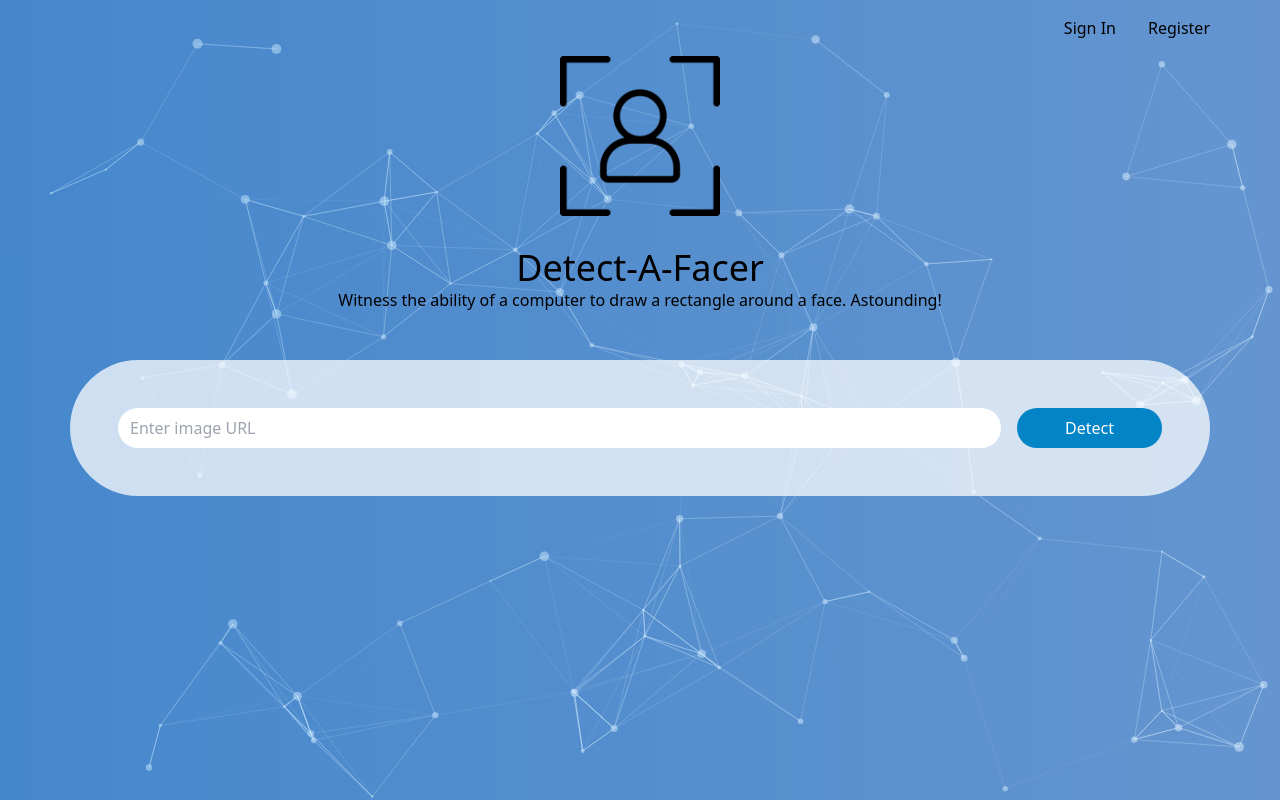
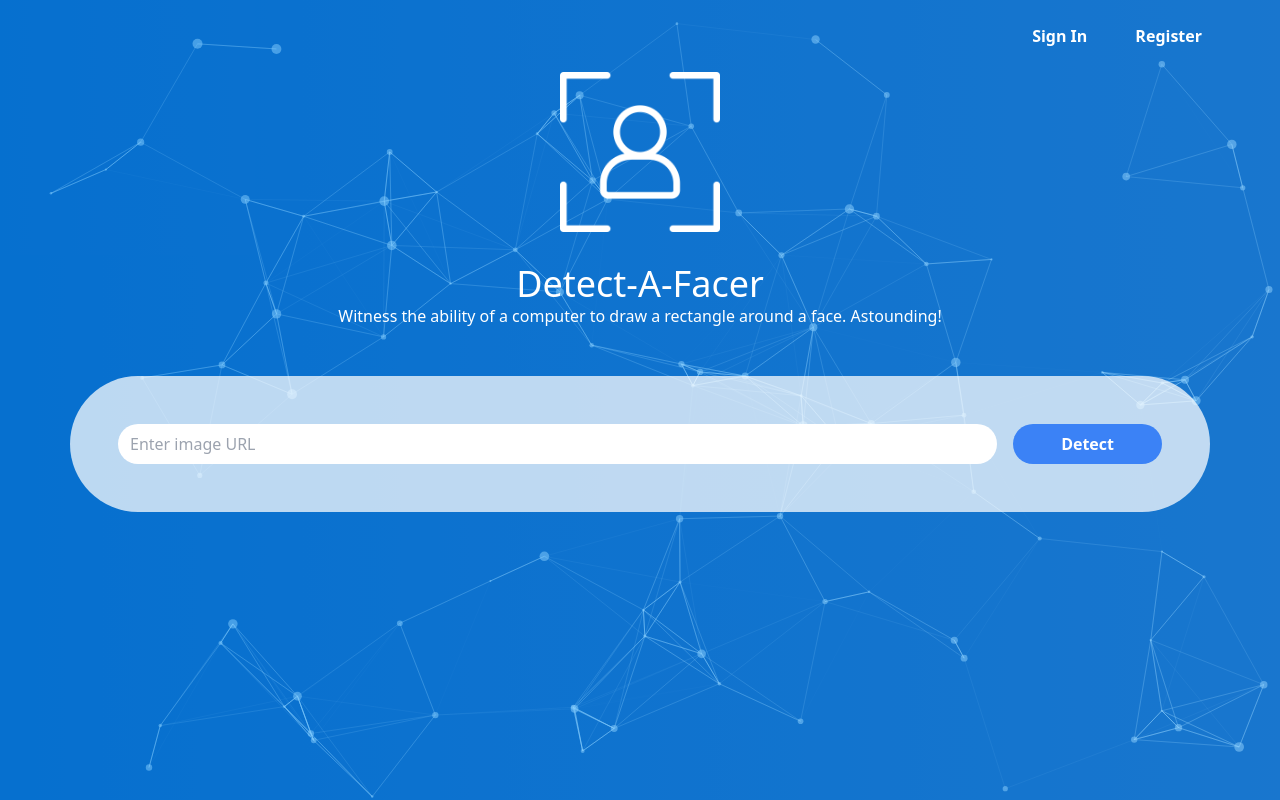
Before and after one commit to a-hr-nikolov/face-detection-app, a React (Vite) app: page / in a window 1280 px wide. Both pictures are taken after a click on the button "Use as guest". Built offline with nearby package versions, Linux system fonts and the light colour scheme.

Commit message:
Touch up styling

```diff
--- a/src/App.jsx
+++ b/src/App.jsx
@@ -185,7 +185,9 @@ function App() {
         {route === 'signin' && (
           <SignInForm setRoute={setRoute} signIn={signIn} />
         )}
-        {route === 'register' && <RegistrationForm register={register} />}
+        {route === 'register' && (
+          <RegistrationForm register={register} setRoute={setRoute} />
+        )}
         {route === 'profile' && (
           <Profile detected={user.detected} setRoute={setRoute} />
         )}
--- a/src/components/FaceRecognitionContainer.jsx
+++ b/src/components/FaceRecognitionContainer.jsx
@@ -14,7 +14,7 @@ export function FaceRecognitionContainer({ url, faceBoxData }) {
 
   return (
     <div className="my-8 grid justify-center">
-      <div id="face-rec-container" class="hidden">
+      <div id="face-rec-container" className="hidden">
         <div className="relative inline-block mx-auto">
           {mappedData}
           <img
--- a/src/components/ImageLinkForm.jsx
+++ b/src/components/ImageLinkForm.jsx
@@ -23,7 +23,7 @@ export function ImageLinkForm({ onChange, onSubmit, urlValue }) {
           />
           <button
             type="submit"
-            className="search-btn box-border bg-sky-600 text-white px-12 py-2 sm:rounded-full rounded-xl hover:scale-105 active:scale-110"
+            className="search-btn box-border font-bold bg-blue-500 hover:bg-blue-700 text-white px-12 py-2 sm:rounded-full rounded-xl active:scale-105"
           >
             Detect
           </button>
--- a/src/components/Nav.jsx
+++ b/src/components/Nav.jsx
@@ -16,12 +16,18 @@ export function Nav({ isSignedIn, signOut, setRoute, loadProfile }) {
     else
       return (
         <nav className="flex gap-8 justify-end py-4">
-          <a href="#" onClick={() => setRoute('signin')}>
+          <button
+            className="inline-block self-center text-white box-border hover:scale-105 font-bold p-2 active:scale-110"
+            onClick={() => setRoute('signin')}
+          >
             Sign In
-          </a>
-          <a href="#" onClick={() => setRoute('register')}>
+          </button>
+          <button
+            className="inline-block self-center text-white box-border hover:scale-105 font-bold p-2 active:scale-110"
+            onClick={() => setRoute('register')}
+          >
             Register
-          </a>
+          </button>
         </nav>
       );
   }
--- a/src/components/SignInForm.jsx
+++ b/src/components/SignInForm.jsx
@@ -90,7 +90,7 @@ export function SignInForm({ setRoute, signIn }) {
             Sign In
           </button>
           <button
-            className="inline-block align-baseline font-bold text-red-700 hover:text-blue-800"
+            className="inline-block align-baseline font-bold text-red-700 hover:scale-105"
             onClick={() => setRoute('register')}
           >
             Not Registered?
--- a/src/components/Title.jsx
+++ b/src/components/Title.jsx
@@ -2,7 +2,7 @@ import React from 'react';
 
 export function Title() {
   return (
-    <div className="flex flex-col items-center mx-auto my-4 sm:my-8">
+    <div className="flex flex-col items-center mx-auto my-4 sm:my-8 text-white">
       <h1 className="text-4xl">Detect-A-Facer</h1>
       <p className="text-base text-center">
         Witness the ability of a computer to draw a rectangle around a face.
--- a/src/index.css
+++ b/src/index.css
@@ -6,7 +6,7 @@ body {
   background: rgb(127, 200, 248);
   background: linear-gradient(
     90deg,
-    rgba(127, 200, 248, 1) 0%,
-    rgba(188, 228, 255, 1) 100%
+    rgb(0, 153, 254) 0%,
+    rgb(38, 166, 251) 100%
   );
 }
--- a/tailwind.config.js
+++ b/tailwind.config.js
@@ -5,4 +5,7 @@ export default {
     extend: {},
   },
   plugins: [],
+  feature: {
+    hoverOnlyWhenSupported: true,
+  },
 };
```
Also changed, not shown: public/logo.png.
